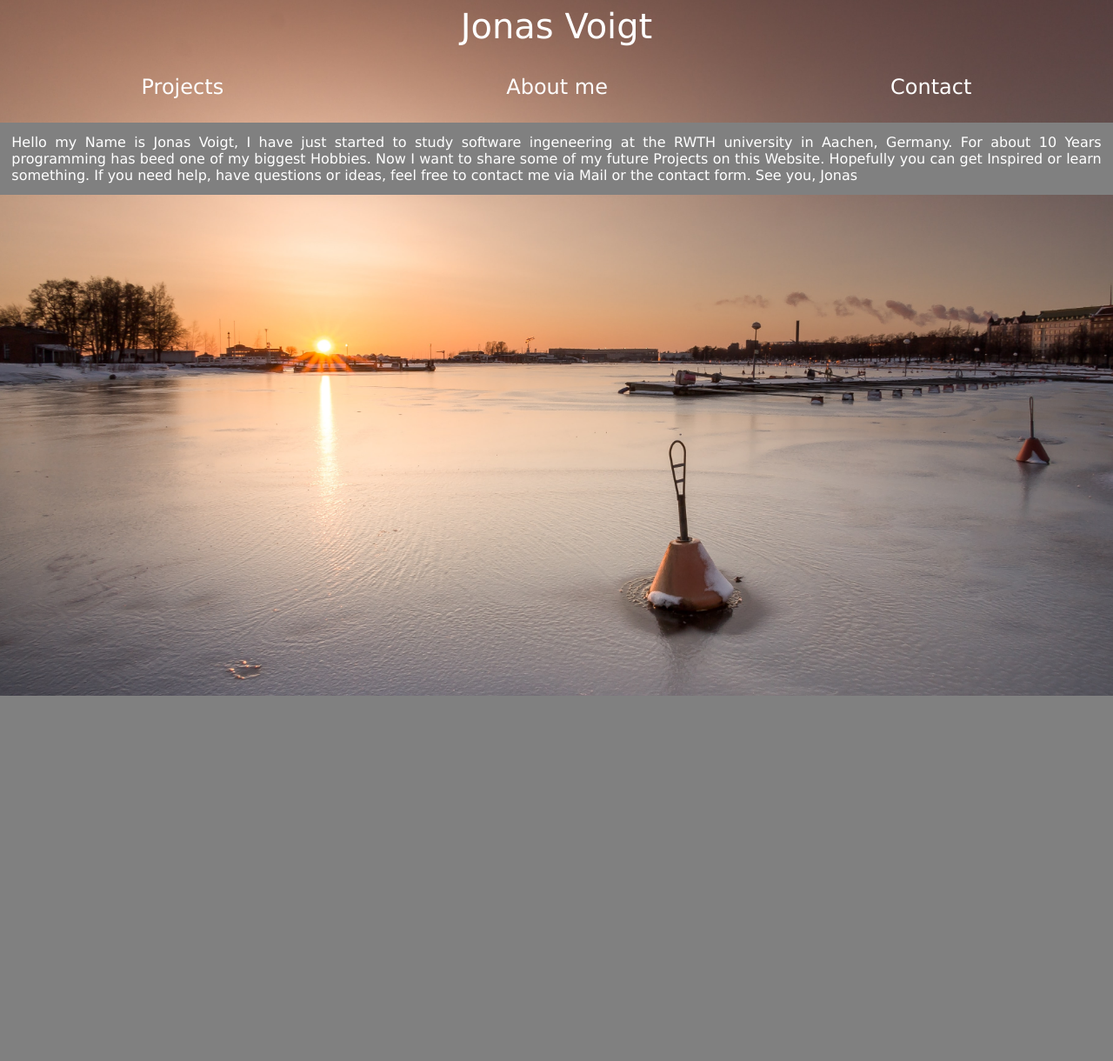
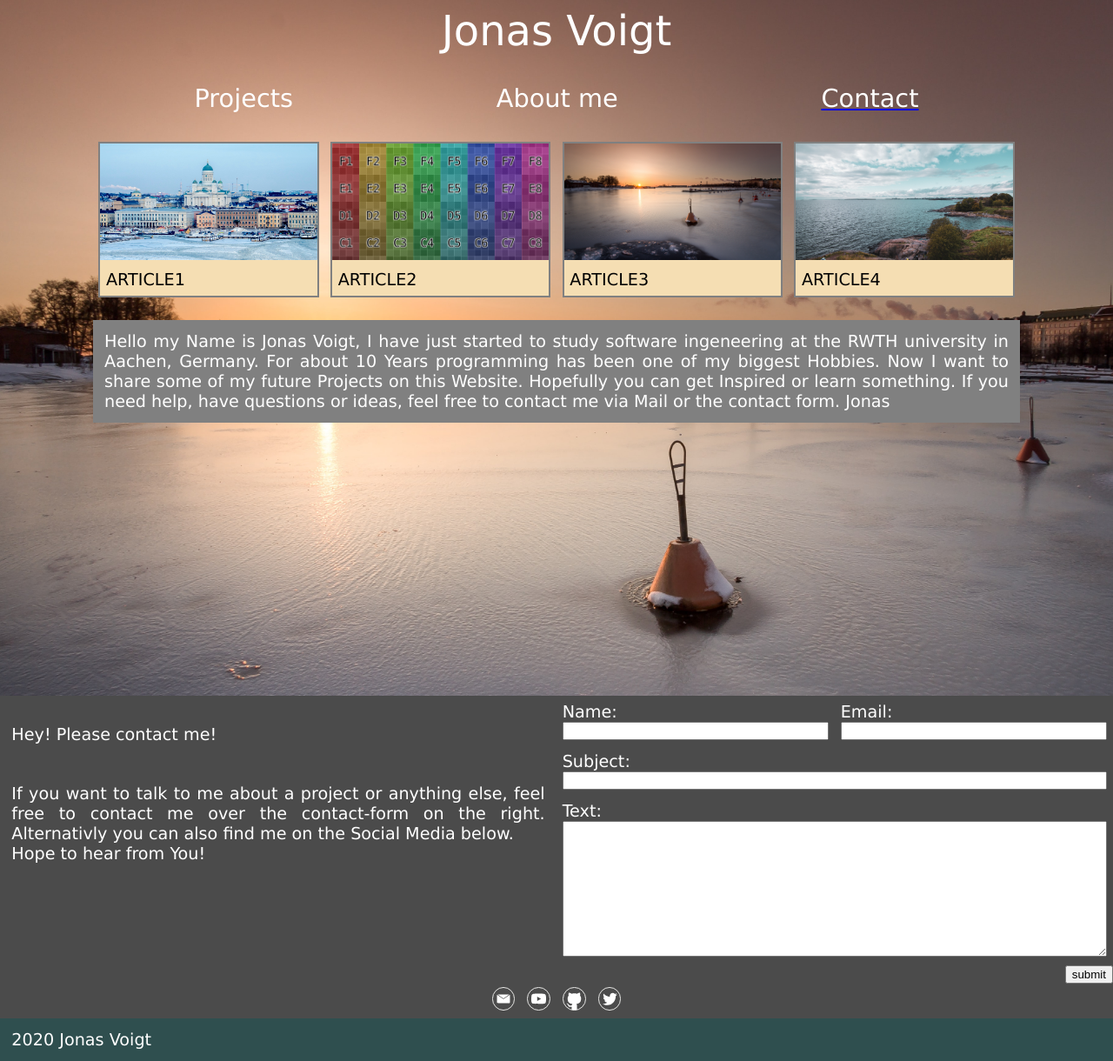
Before and after one commit to JonasVgt/Hompage-V1, a PHP site: page / in a window 1280 px wide. Shown: the whole page at 87% size. Before the commit the page ends 800 px from the top, so only its background shows below. Run offline with PHP 8.4, Linux system fonts and the light colour scheme.

Commit message:
article list, etc

```diff
--- a/article_preview.html
+++ b/article_preview.html
@@ -1,62 +1,78 @@
 <!DOCTYPE html>
 
 
+
+
+<div class="article-preview-box">
     <style>
-.article-preview-box{
 
+
+
+
+       div.article-preview {
+            padding: 0;
+            margin: 5pt;
+            border: gray 2pt solid;
+            background-color: wheat;
+        }
+
+        .article-preview-box {
+            display: grid;
+            grid-template-columns: 25% 25% 25% 25%;
 
         }
 
-.article-preview-box:after{
-    content: "";
-  display: table;
-  clear: both;
-}
-
-
-.article-preview-tile {
-    display: inline-block;
-    vertical-align: top;
-    width: 24.999%;
-    padding: 0;
-    margin: 0;
-    box-sizing: border-box;
-
-}
-@media only screen and (max-width: 600px) {
-    .article-preview-tile{
-        width: 49.999%;
+        @media only screen and (max-width: 700px) {
+            .article-preview-box {
+                grid-template-columns: 50% 50%;
 
             }
         }
+
         @media only screen and (max-width: 300px) {
-    .article-preview-tile{
-        width: 100%;
+            .article-preview-box {
+                grid-template-columns: 100%;
             }
 
         }
 
-img{
+        img.article-preview {
             width: 100%;
-
+            height: 100pt;
+            object-fit: cover;
+            object-position: center center;
         }
 
+        p.article-preview{
+            padding: 5pt;
+            margin: 0;
+            color: black;
+        }
+    </style>
 
 
-</style>
-
-<div class="article-preview-box">
-    <div class="article-preview-tile">
-        <img src="article1.jpg">
-        <p>ARTICLE1</p>
-    </div><div class="article-preview-tile">
-        <img src="article2.jpg">
-        <p>ARTICLE2</p>
-    </div><div class="article-preview-tile">
-        <img src="article3.jpg">
-        <p>ARTICLE3</p>
-    </div><div class="article-preview-tile">
-        <img src="article4.jpg">
-        <p>ARTICLE4</p>
+    <div class="preview-tile">
+     <div class="article-preview">
+        <img class="article-preview" src="article1.jpg">
+        <p class="article-preview">ARTICLE1</p>
      </div>
     </div>
+    <div class="preview-tile">
+        <div class="article-preview">
+            <img class="article-preview" src="article2.png">
+            <p class="article-preview">ARTICLE2</p>
+        </div>
+    </div>
+    <div class="preview-tile">
+        <div class="article-preview">
+            <img class="article-preview" src="article3.jpg">
+            <p class="article-preview">ARTICLE3</p>
+        </div>
+    </div>
+    <div class="preview-tile">
+        <div class="article-preview">
+            <img class="article-preview" src="article4.jpg">
+            <p class="article-preview">ARTICLE4</p>
+        </div>
+    </div>
+</div>
--- a/contactform.php
+++ b/contactform.php
@@ -46,16 +46,11 @@ textarea{
             Hey! Please contact me!
         </p>
 
-        <p>Lorem ipsum dolor sit amet, consetetur sadipscing elitr, sed diam nonumy eirmod tempor invidunt ut labore et
-            dolore magna aliquyam erat, sed diam voluptua. At vero eos et accusam et justo duo dolores et ea rebum. Stet
-            clita kasd gubergren, no sea takimata sanctus est Lorem ipsum dolor sit amet. Lorem ipsum dolor sit amet,
-            consetetur sadipscing elitr, sed diam nonumy eirmod tempor invidunt ut labore et dolore magna aliquyam erat,
-            sed
-            diam voluptua. At vero eos et accusam et justo duo dolores et ea rebum. Stet clita kasd gubergren, no sea
-            takimata sanctus est Lorem ipsum dolor sit amet.</p>
+        <p>If you want to talk to me about a project or anything else, feel free to contact me over the contact-form on the right. Alternativly you can also find me on the Social Media below.<br>
+        Hope to hear from You!</p>
     </div>
 
-    <form>
+    <form method="POST" action="contact-form-handler.php">
 
         <div style="display: flex; flex-wrap: wrap;">
             <div class="inputfield" style="flex:1;" >
--- a/index.html
+++ /dev/null
@@ -1,36 +0,0 @@
-<!DOCTYPE html>
-
-<head>
-  <meta charset="utf-8">
-  <meta name="viewport" content="width=device-width, initial-scale=1">
-  <link rel="stylesheet" type="text/css" href="style.css">
-
-</head>
-
-<body style="
-background-image: url('background.jpg');
-background-repeat: no-repeat;
-background-position: center top;
-background-size: auto 800pt;">
-
-
-  <div class="title">Jonas Voigt</div>
-
-  <header>
-    <div class="header-button">Projects</div>
-    <div class="header-button">About me</div>
-    <div class="header-button">Contact</div>
-  </header>
-  <div class="textbox">
-    <p>
-      Hello my Name is Jonas Voigt,
-      I have just started to study software ingeneering at the RWTH university in Aachen, Germany.
-      For about 10 Years programming has beed one of my biggest Hobbies. Now I want to share some of my future Projects
-      on this Website.
-      Hopefully you can get Inspired or learn something.
-      If you need help, have questions or ideas, feel free to contact me via Mail or the contact form.
-      See you, Jonas
-    </p>
-  </div>
-
-  </html>
--- a/style.css
+++ b/style.css
@@ -2,7 +2,7 @@ html {
   color: white;
 
   font-family: Verdana, Geneva, sans-serif;
-  font-size: 1em;
+  font-size: 1.2em;
 
   scroll-behavior: smooth;
 
```
Also changed, not shown: contact-form-handler.php (added, +34 -0 lines), article2.jpg (deleted), article2.png (added), index.php (renamed from home.php), 1 other file. Lines whose indentation alone changed are shown as unchanged.
